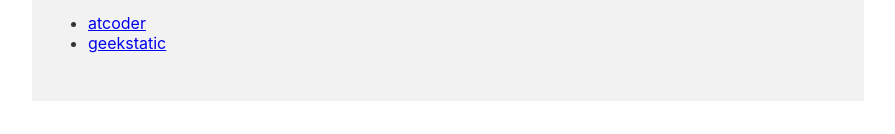
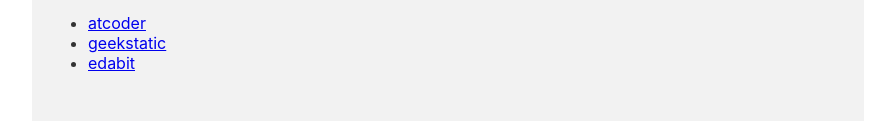
Before and after one commit to nair0lf32/blog, a Gatsby site: page /posts/challenger in a window 1280 px wide. Shown: the part 3792-3926 px from the top of the page, without its empty margins (192-1087 px from the left). Built offline with nearby package versions, Linux system fonts and the light colour scheme; Gatsby itself is replaced by a stand-in of ours; some packages are replaced by stand-ins of ours.

Commit message:
update challenger

```diff
--- a/src/posts/challenger.mdx
+++ b/src/posts/challenger.mdx
@@ -76,3 +76,4 @@ people don't care much about certificates nowadays, But hey having a hackerrank
 
 - [atcoder](https://atcoder.jp/users/nairolf32)
 - [geekstatic](https://app.geektastic.com/dashboard)
+- [edabit](https://edabit.com/user/CzRCLDhWMTjmhB6cg)
```
